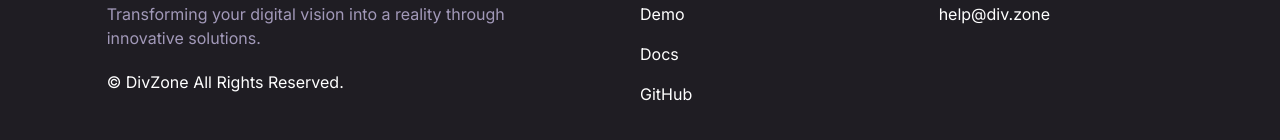
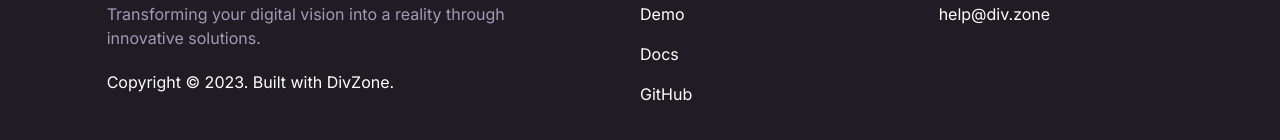
Before and after one commit to gabrielmaza/divzone, a Next.js app: page / in a window 1280 px wide. Shown: the part 3511-3651 px from the top of the page. Built offline with nearby package versions, Linux system fonts and the light colour scheme.

Commit message:
Copyright

```diff
--- a/src/app/components/footer/index.tsx
+++ b/src/app/components/footer/index.tsx
@@ -14,7 +14,7 @@
                     <p className="my-5 text-gray-600">
                         Transforming your digital vision into a reality through innovative solutions.
                     </p>
-                    <p>© DivZone All Rights Reserved.</p>
+                    <p>Copyright © 2023. Built with DivZone.</p>
                 </div>
                 <div className="mt-16 basis-1/4 md:mt-0 flex flex-col gap-4">
                     <div className="flex items-center gap-2">
```
